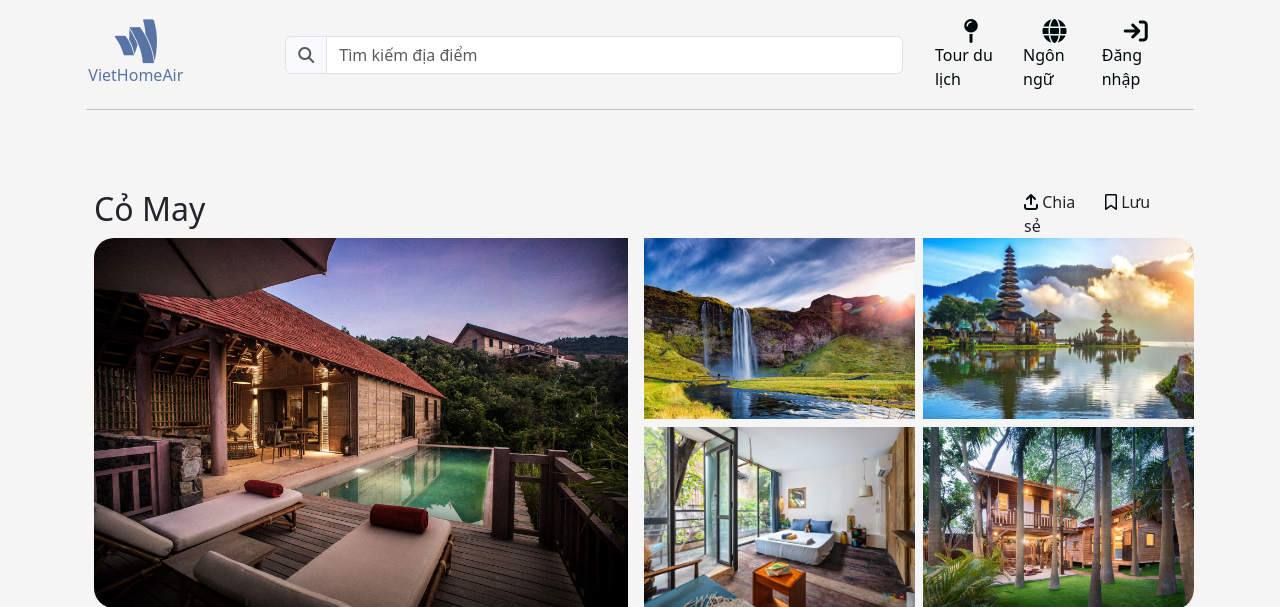
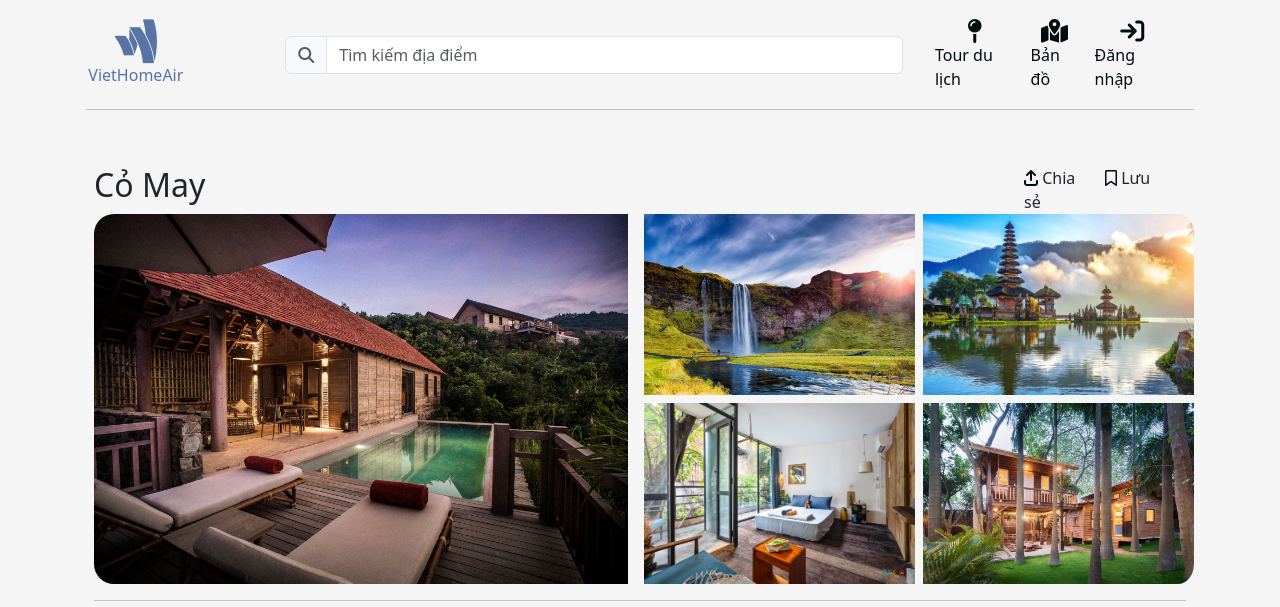
Before and after one commit to Riiichan04/VietHomeAir, a Django app: page /product/ in a window 1280 px wide. Shown: the top 607 px of the page. Run offline with Django 5.2, Linux system fonts and the light colour scheme; some libraries are stand-ins or nearby versions.

Commit message:
Edit header and add event to web logo

```diff
--- a/application/static/scripts/base.js
+++ b/application/static/scripts/base.js
@@ -1 +1,4 @@
 //Put js for base.html here
+$("#web-logo").click(function () {
+    window.location = "/"
+})
--- a/application/static/style/base.css
+++ b/application/static/style/base.css
@@ -7,13 +7,19 @@ i, p {
     color: var(--text-color);
 }
 
-#web-logo i, #web-logo span {
-     color: var(--logo-icon-color);
+#web-logo * {
+    color: var(--logo-icon-color);
+    cursor: pointer;
+    user-select: none;
 }
 
 #web-logo i {
     font-size: 50px;
 }
+
+/*.header-function * {*/
+/*    color: var(--logo-icon-color);*/
+/*}*/
 
 .header-function i {
     font-size: 1.5rem;
--- a/application/templates/base.html
+++ b/application/templates/base.html
@@ -22,7 +22,7 @@
     <script src="https://code.jquery.com/jquery-3.7.1.min.js"></script>
 </head>
 <body>
-<header class="container mb-4 p-3">
+<header class="container p-3">
     <div class="row px-3">
         <div class="col-1 d-flex flex-column align-items-center" id="web-logo">
             <i class="fa-brands fa-google-wallet"></i>
@@ -42,11 +42,11 @@
                 </div>
                 <p class="">Tour du lịch</p>
             </div>
-            <div class="header-function mx-2 cursor-pointer default-btn-style ">
+            <div class="header-function mx-2 cursor-pointer default-btn-style position-relative">
                 <div class="d-flex justify-content-center">
-                    <i class="fa-solid fa-globe"></i>
+                    <i class="fa-solid fa-map-location-dot"></i>
                 </div>
-                <p class="">Ngôn ngữ</p>
+                <p class="">Bản đồ</p>
             </div>
             <div class="header-function mx-2 cursor-pointer default-btn-style ">
                 <div class="d-flex justify-content-center">
@@ -60,6 +60,7 @@
 </header>
 {% block content %}{% endblock content %} {# Phần body #}
 <footer></footer>
+<script src="{% static 'scripts/base.js' %}"></script>
 {% block scripts %}{% endblock scripts %} {# Thêm customize js #}
 </body>
 </html>
```
